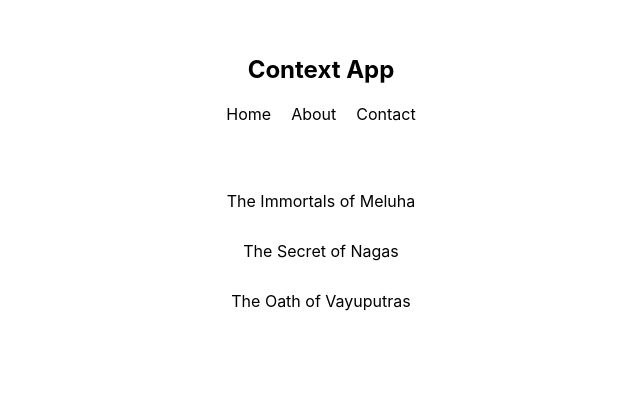
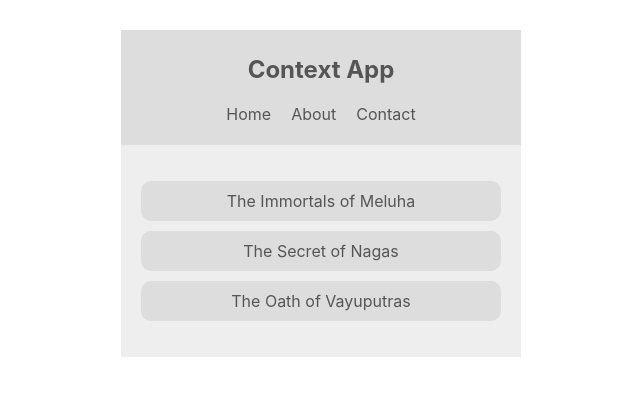
Before and after one commit to pratik-kumar-sahu/reimagined-funicular, a React (Create React App) app: page / in a window 1280 px wide. Shown: the top 396 px of the page, without its empty margins (319-959 px from the left). Built offline with nearby package versions, Linux system fonts and the light colour scheme.

Commit message:
added ThemeContext to share state in Navbar and BookList

```diff
--- a/src/App.js
+++ b/src/App.js
@@ -1,12 +1,16 @@
 import React from "react";
 import BookList from "./components/BookList";
 import Navbar from "./components/Navbar";
+import ThemeContextProvider from "./contexts/ThemeContext";
 
 function App() {
   return (
     <div className="App">
-      <Navbar />
-      <BookList />
+      {/* Wrapping the components here in which state to be used */}
+      <ThemeContextProvider>
+        <Navbar />
+        <BookList />
+      </ThemeContextProvider>
     </div>
   );
 }
--- a/src/components/BookList.js
+++ b/src/components/BookList.js
@@ -1,13 +1,20 @@
 import React, { Component } from "react";
+import { ThemeContext } from "../contexts/ThemeContext";
 
 export class BookList extends Component {
+  static contextType = ThemeContext;
   render() {
+    const { isLight, light, dark } = this.context;
+    const theme = isLight ? light : dark;
     return (
-      <div className="book-list">
+      <div
+        className="book-list"
+        style={{ color: theme.text, background: theme.bg }}
+      >
         <ul>
-          <li>The Immortals of Meluha</li>
-          <li>The Secret of Nagas</li>
-          <li>The Oath of Vayuputras</li>
+          <li style={{ background: theme.ui }}>The Immortals of Meluha</li>
+          <li style={{ background: theme.ui }}>The Secret of Nagas</li>
+          <li style={{ background: theme.ui }}>The Oath of Vayuputras</li>
         </ul>
       </div>
     );
--- a/src/components/Navbar.js
+++ b/src/components/Navbar.js
@@ -1,9 +1,15 @@
 import React, { Component } from "react";
+import { ThemeContext } from "../contexts/ThemeContext";
 
 export class Navbar extends Component {
+  // After wrapping, calling ThemeContext here via React property contextType
+  static contextType = ThemeContext;
   render() {
+    console.log(this.context); // we can access state now using this.context
+    const { isLight, light, dark } = this.context;
+    const theme = isLight ? light : dark;
     return (
-      <nav>
+      <nav style={{ background: theme.ui, color: theme.text }}>
         <h1>Context App</h1>
         <ul>
           <li>Home</li>
--- /dev/null
+++ b/src/contexts/ThemeContext.js
@@ -0,0 +1,21 @@
+import React, { Component, createContext } from "react";
+
+export const ThemeContext = createContext();
+
+export class ThemeContextProvider extends Component {
+  state = {
+    isLight: true,
+    light: { text: "#555", ui: "#ddd", bg: "#eee" },
+    dark: { text: "#ddd", ui: "#333", bg: "#555" },
+  };
+  render() {
+    return (
+      // Provider will wrap up the components in which we want to use the state
+      <ThemeContext.Provider value={{ ...this.state }}>
+        {this.props.children}
+      </ThemeContext.Provider>
+    );
+  }
+}
+
+export default ThemeContextProvider;
```
